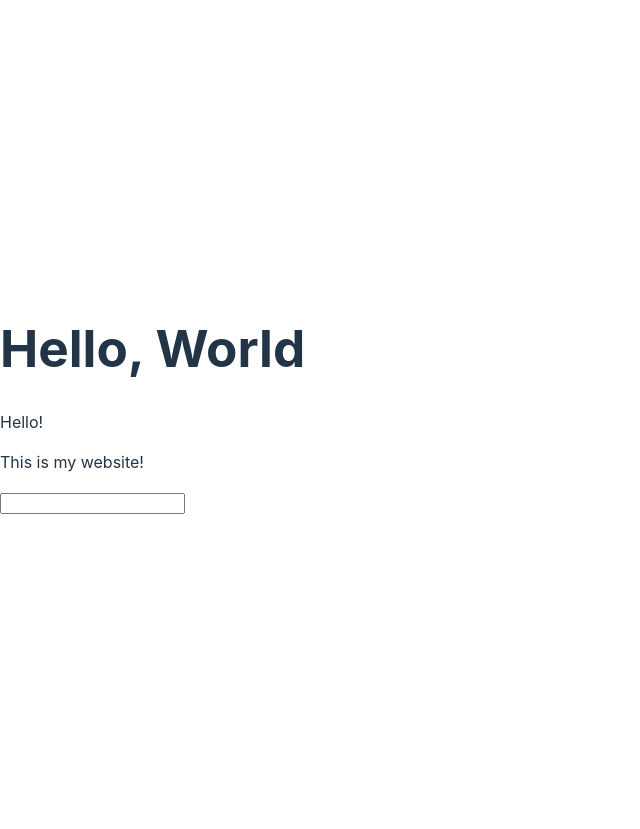
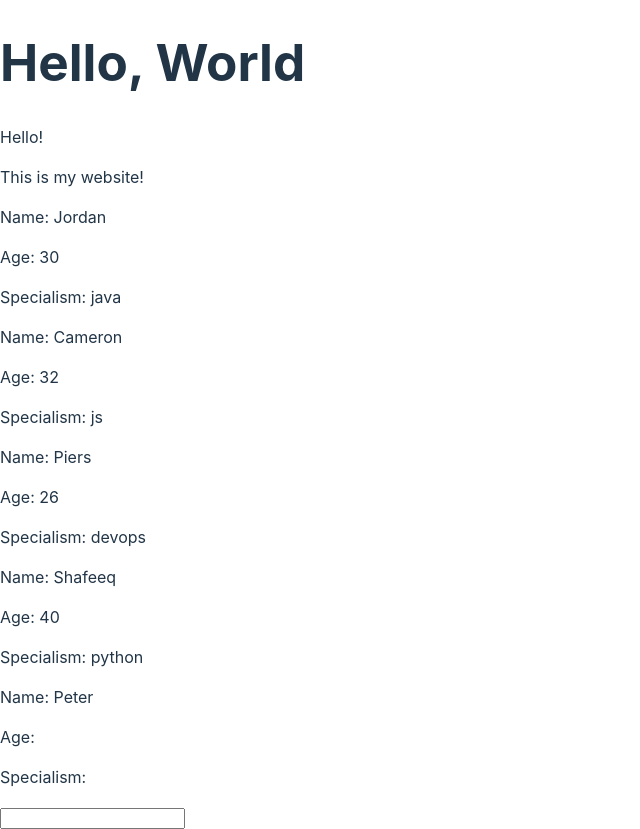
Before and after one commit to JHarry444/LLoyds-React, a React (Vite) app: page / in a window 1280 px wide. Shown: the whole page, without its empty margins (0-640 px from the left). Before the commit the page ends 800 px from the top, so only its background shows below. Built offline with nearby package versions, Linux system fonts and the light colour scheme.

Commit message:
props example

```diff
--- a/src/App.tsx
+++ b/src/App.tsx
@@ -1,11 +1,19 @@
 import About from "./components/About"
+import Trainer from "./components/Trainer";
 
 function App() {
+
+  const intro = () => console.log("hello, world!");
 
   return (
     <>
         <h1>Hello, World</h1>
         <About/>
+        <Trainer name="Jordan" age={30} specialism="java" intro={intro}/>
+        <Trainer name="Cameron" age="32" specialism="js"  intro={intro}/>
+        <Trainer name="Piers" age={26} specialism="devops"  intro={intro} />
+        <Trainer name="Shafeeq" age={40} specialism="python"  intro={intro}/>
+        <Trainer name="Peter" />
         <input />
     </>
   )
--- /dev/null
+++ b/src/components/Trainer.tsx
@@ -0,0 +1,19 @@
+type TrainerProps = {
+    name?: string ,
+    age?: number | string,
+    specialism?: string
+    intro?: () => void
+}
+
+const Trainer = ({name, age, specialism, intro}: TrainerProps) => {
+
+    if (intro) intro();
+
+    return ( <div>
+        <p>Name: {name}</p>
+        <p>Age: {age}</p>
+        <p>Specialism: {specialism}</p>
+    </div> );
+}
+
+export default Trainer;
```
